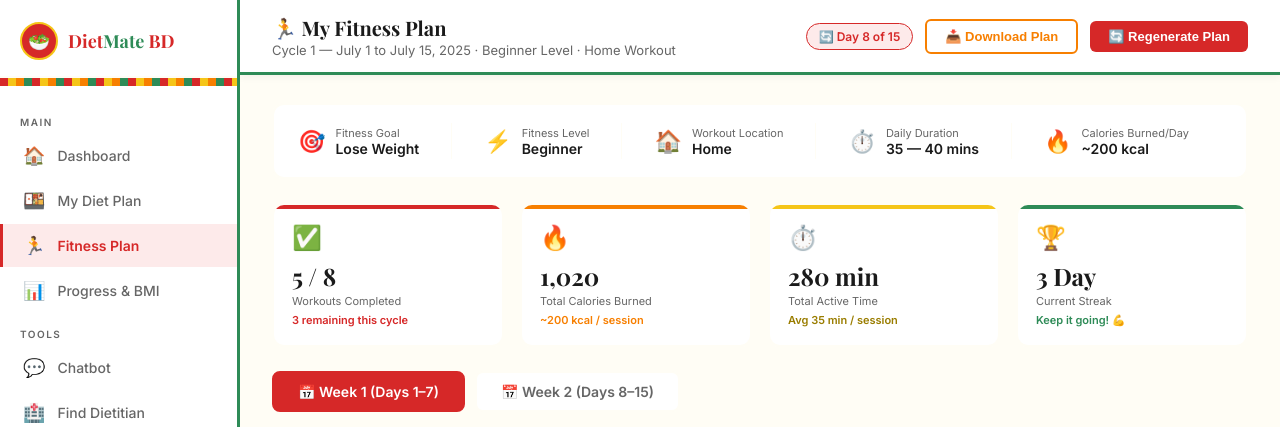
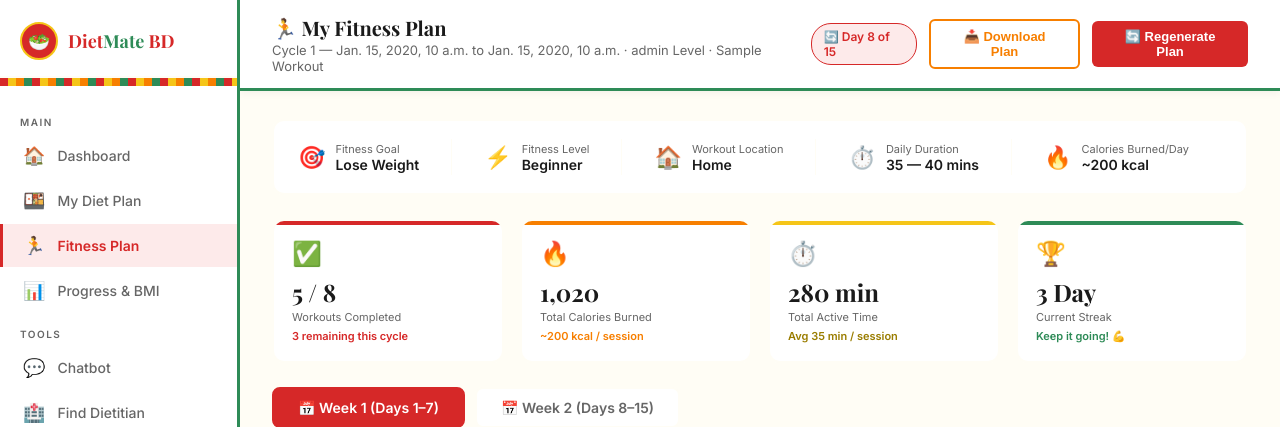
Before and after one commit to adila-afsara/Smart-Diet-Fitness-Planner, a Django app: template templates/DietMate_fitnessplan.html in a window 1280 px wide. Shown: the top 427 px of the page. Run offline with Django 5.2, Linux system fonts and the light colour scheme; the template is opened without the code that fills it: most values are stand-ins (such as "Sample title", 1, 10 or a date in 2020).

Commit message:
Update DietMate_fitnessplan.html

```diff
--- a/templates/DietMate_fitnessplan.html
+++ b/templates/DietMate_fitnessplan.html
@@ -216,7 +216,7 @@
     <div class="topbar">
       <div class="topbar-left">
         <h2>🏃 My Fitness Plan</h2>
-        <p>Cycle 1 — July 1 to July 15, 2025 · Beginner Level · Home Workout</p>
+        <p>Cycle 1 — {{ plan.plan_start_date }} to {{ plan.plan_end_date }} · {{ plan.fitness_level }} Level · {{ plan.workout_location }} Workout</p>
       </div>
       <div class="topbar-right">
         <div class="cycle-badge">🔄 Day 8 of 15</div>
```
